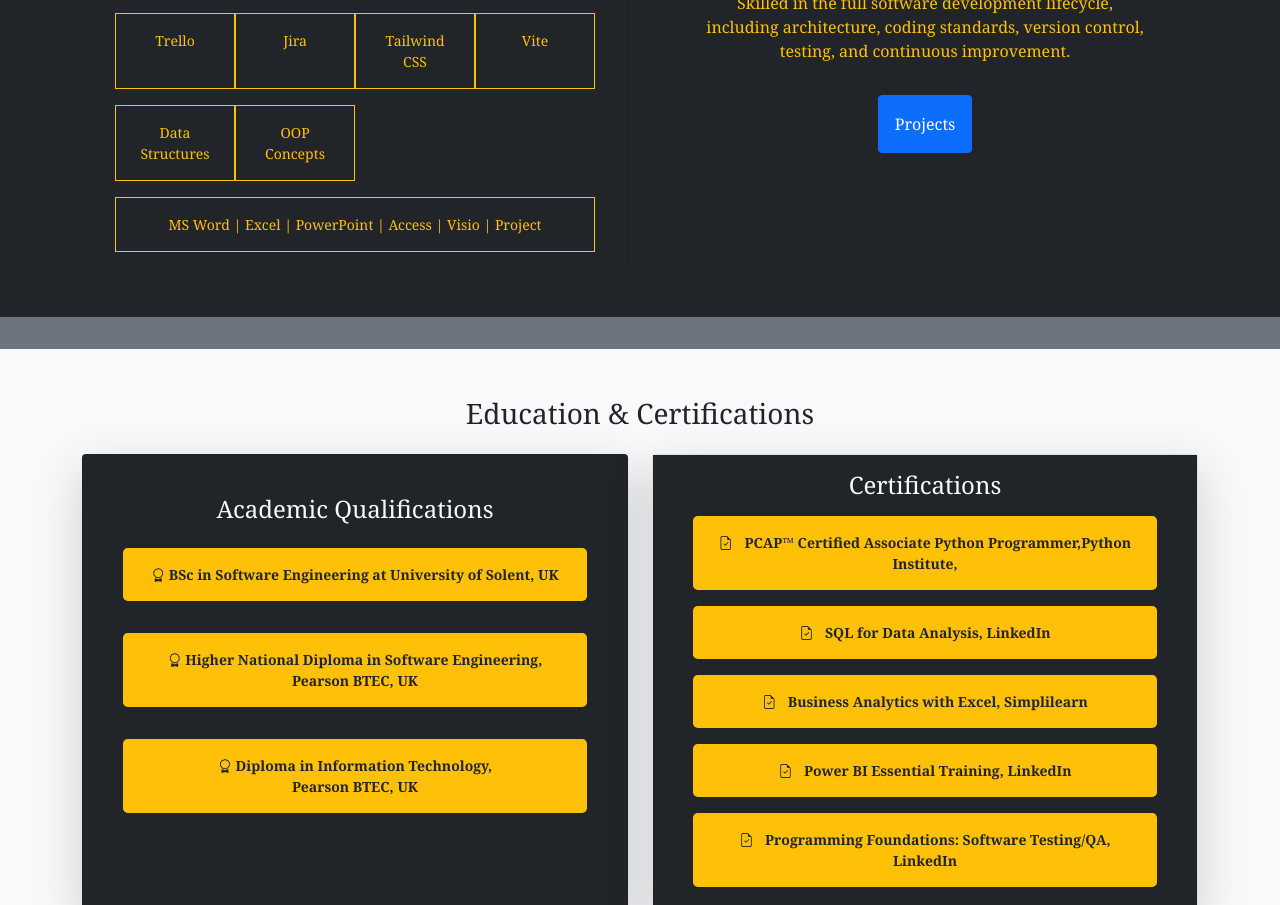
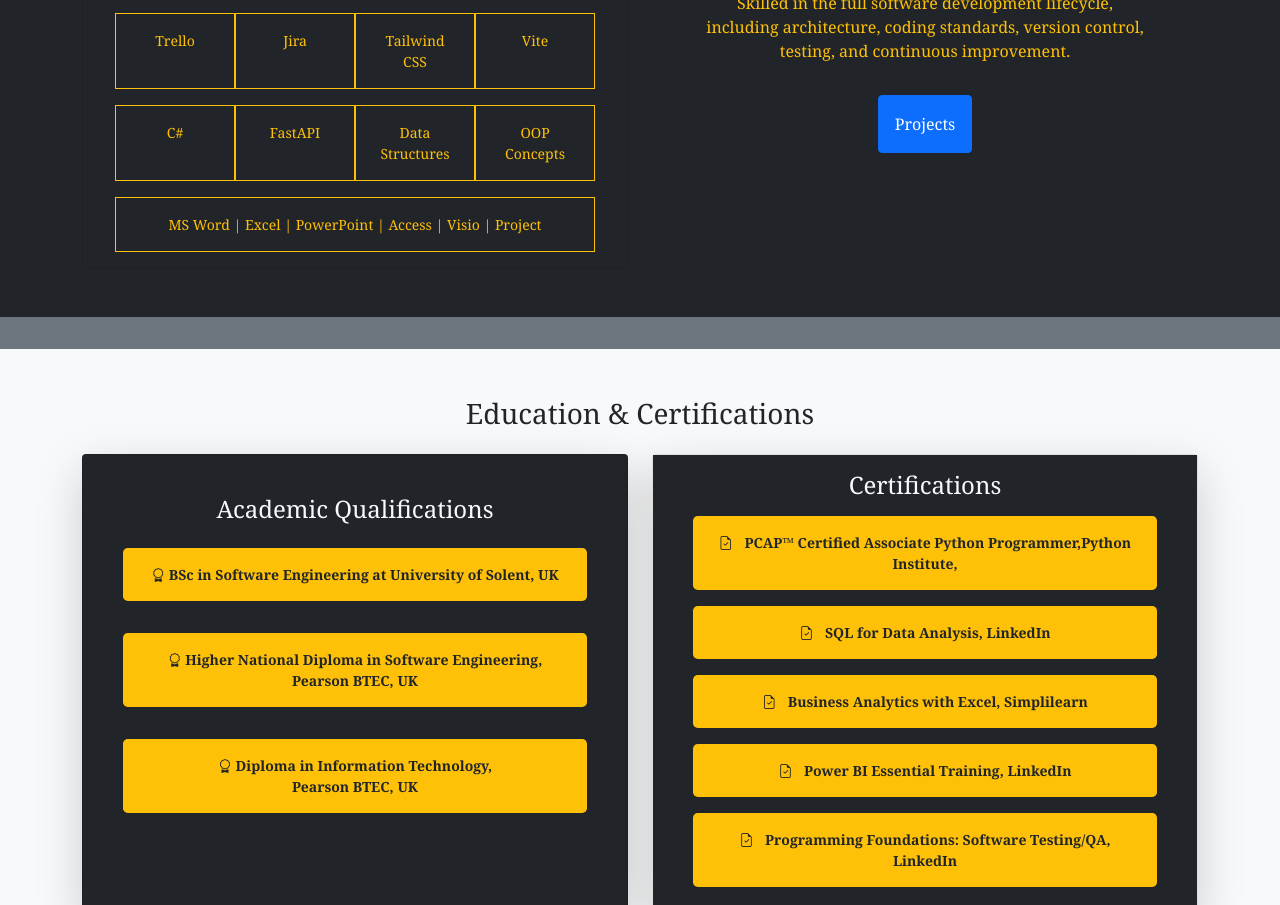
Before and after one commit to shenaz130/ShenazBuhari-officialPortfolio, a plain HTML site: page index.html in a window 1280 px wide. Shown: the part 1678-2583 px from the top of the page. Drawn offline with nearby package versions, Linux system fonts and the light colour scheme; some packages are replaced by stand-ins of ours.

Commit message:
v6-updated

```diff
--- a/index.html
+++ b/index.html
@@ -148,6 +148,8 @@
                                         TWCSS
                                     </div>
                                     <div class="col border border-warning text-warning p-3 text-center">Vite</div>
+                                    <div class="col border border-warning text-warning p-3 text-center">C#</div>
+                                    <div class="col border border-warning text-warning p-3 text-center">FastAPI</div>
                                     <div class="col border border-warning text-warning p-3 text-center d-none d-lg-block">
                                         Data Structures
                                     </div>
```
